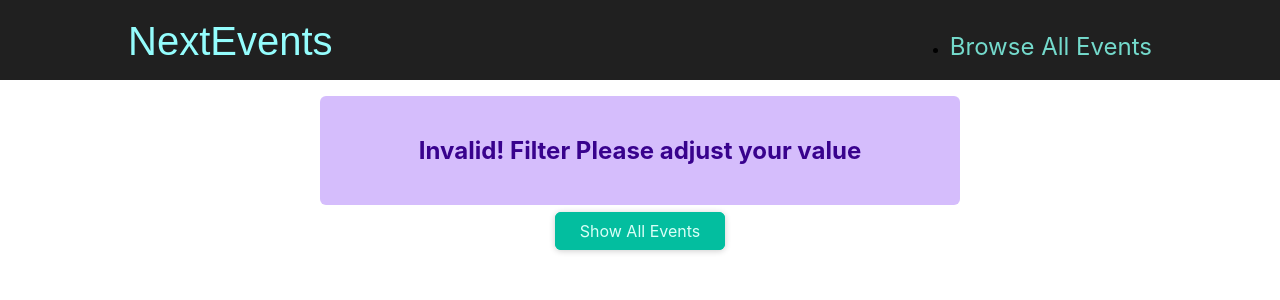
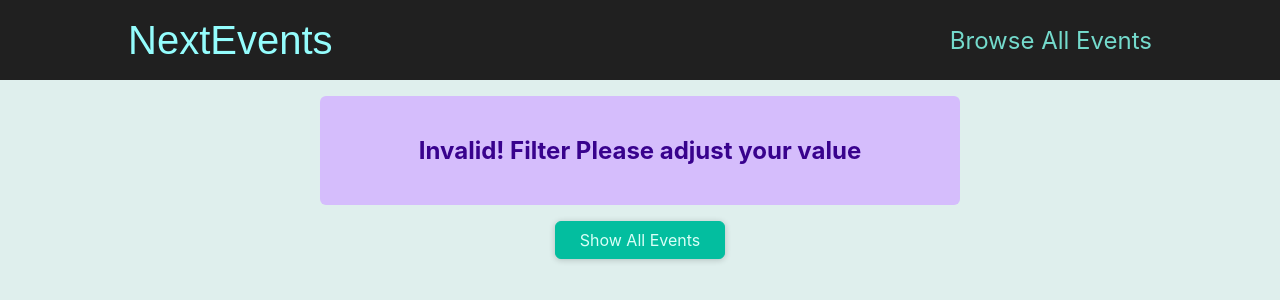
Before and after one commit to mamun8893/next-js-event-app, a Next.js app: page /events/e2 in a window 1280 px wide. Shown: the top 300 px of the page. Built offline with nearby package versions, Linux system fonts and the light colour scheme.

Commit message:
fix: design issues

```diff
--- a/components/layout/main-header.module.css
+++ b/components/layout/main-header.module.css
@@ -2,8 +2,8 @@
   width: 100%;
   display: flex;
   justify-content: space-between;
-  align-items: baseline;
-  padding: 1rem 10%;
+  align-items: center;
+  padding: 0rem 10%;
   height: 5rem;
   background-color: #202020;
 }
@@ -23,7 +23,9 @@
   text-decoration: none;
   color: #94fdfd;
 }
-
+.navigation li {
+  list-style-type: none;
+}
 .navigation a {
   text-decoration: none;
   color: #74dacc;
--- a/components/ui/button.module.css
+++ b/components/ui/button.module.css
@@ -9,6 +9,8 @@
   padding: 0.5rem 1.5rem;
   text-align: center;
   box-shadow: 0 1px 6px rgba(0, 0, 0, 0.2);
+  display: inline-flex !important;
+  align-items: center;
 }
 
 .btn:hover,
--- a/pages/events/[eventId].js
+++ b/pages/events/[eventId].js
@@ -7,7 +7,6 @@ import { getEventById } from "../../dummy-data";
 function EventDetailsPage() {
   const router = useRouter();
   const eventId = router.query.eventId;
-
   const event = getEventById(eventId);
 
   if (!event) {
--- a/styles/globals.css
+++ b/styles/globals.css
@@ -4,6 +4,7 @@ body {
   margin: 0;
   font-family: -apple-system, BlinkMacSystemFont, Segoe UI, Roboto, Oxygen,
     Ubuntu, Cantarell, Fira Sans, Droid Sans, Helvetica Neue, sans-serif;
+  background-color: #dfefed;
 }
 
 a {
```
Also changed, not shown: components/event-details/event-summary.module.css (+4 -4 lines).
